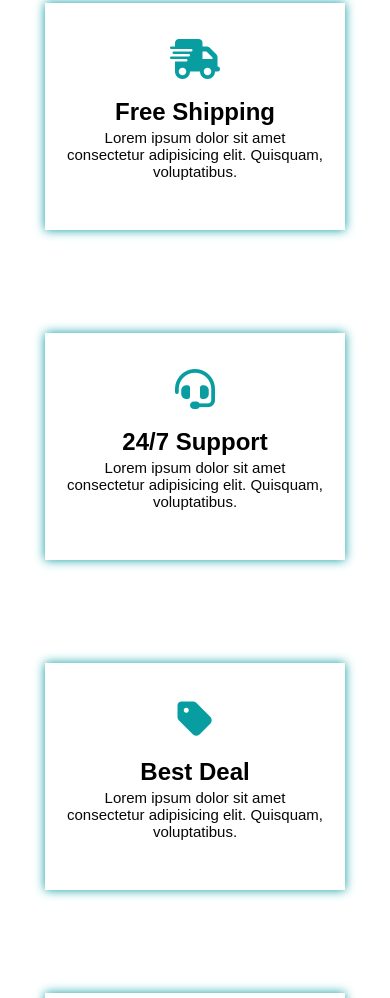
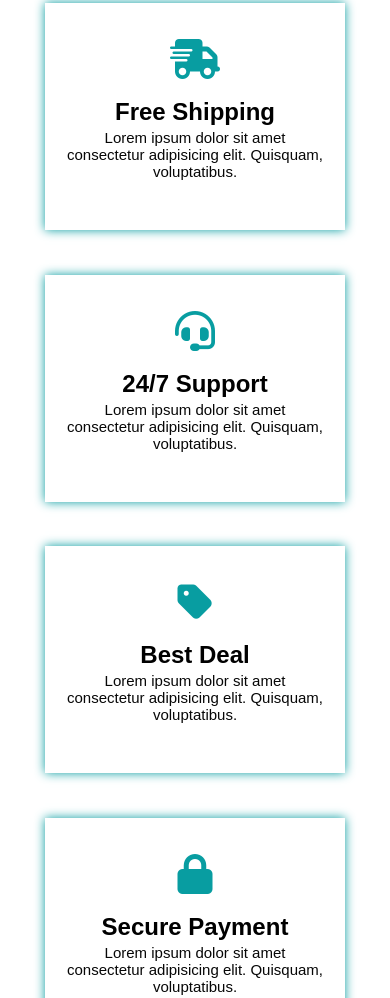
Before and after one commit to masaikmail-ai/book-stor, a plain HTML site: page index.html in a window 390 px wide. Shown: the part 1001-1999 px from the top of the page. Drawn offline with Linux system fonts and the light colour scheme.

Commit message:
“update”

```diff
--- a/assets/css/media.css
+++ b/assets/css/media.css
@@ -98,7 +98,7 @@ display: flex;
   justify-content: center;
   align-items: center;
 margin: 20px ;
-margin-bottom: 20%;
+margin-bottom: 5%;
 }
 .about{
   display: flex;
```
